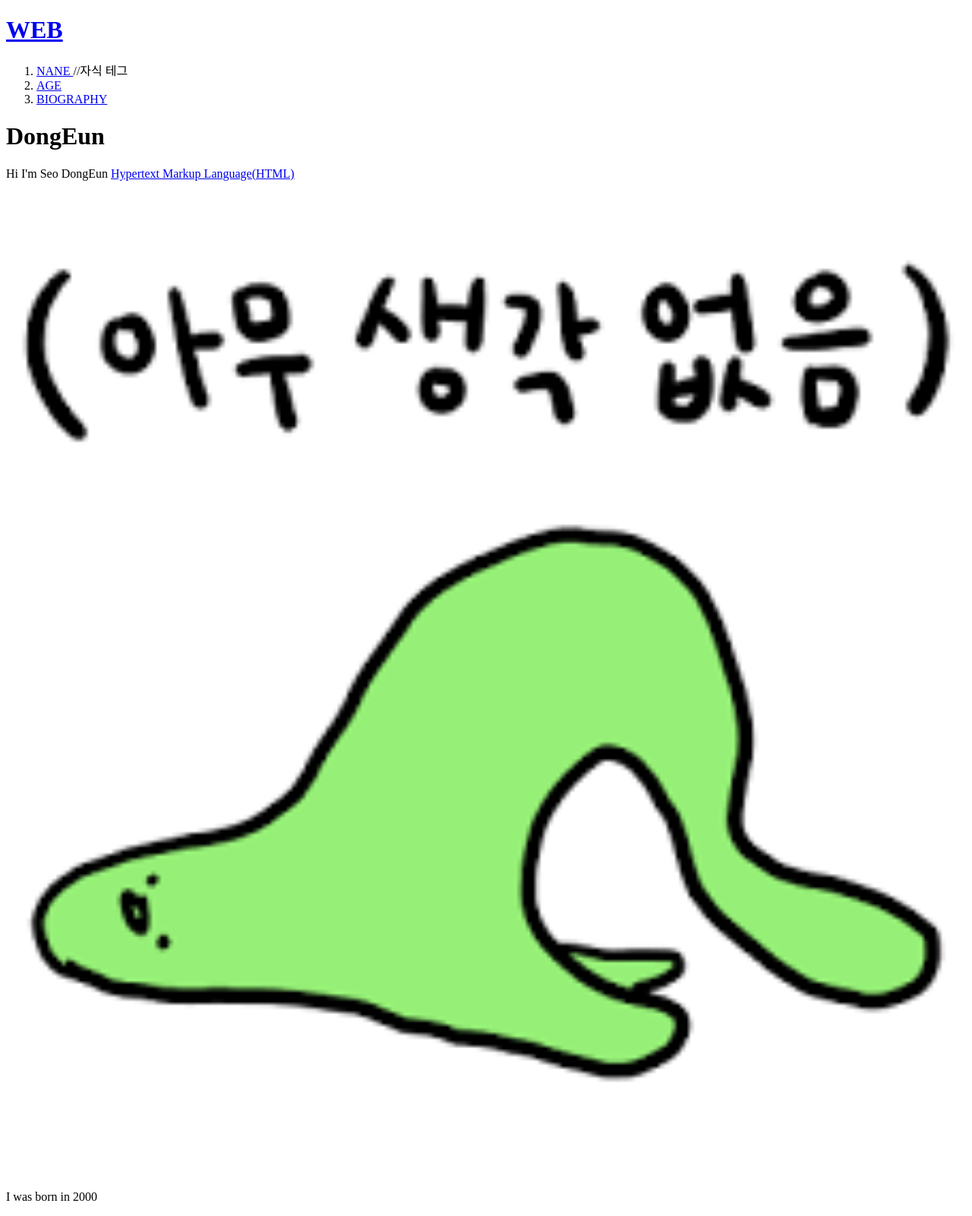
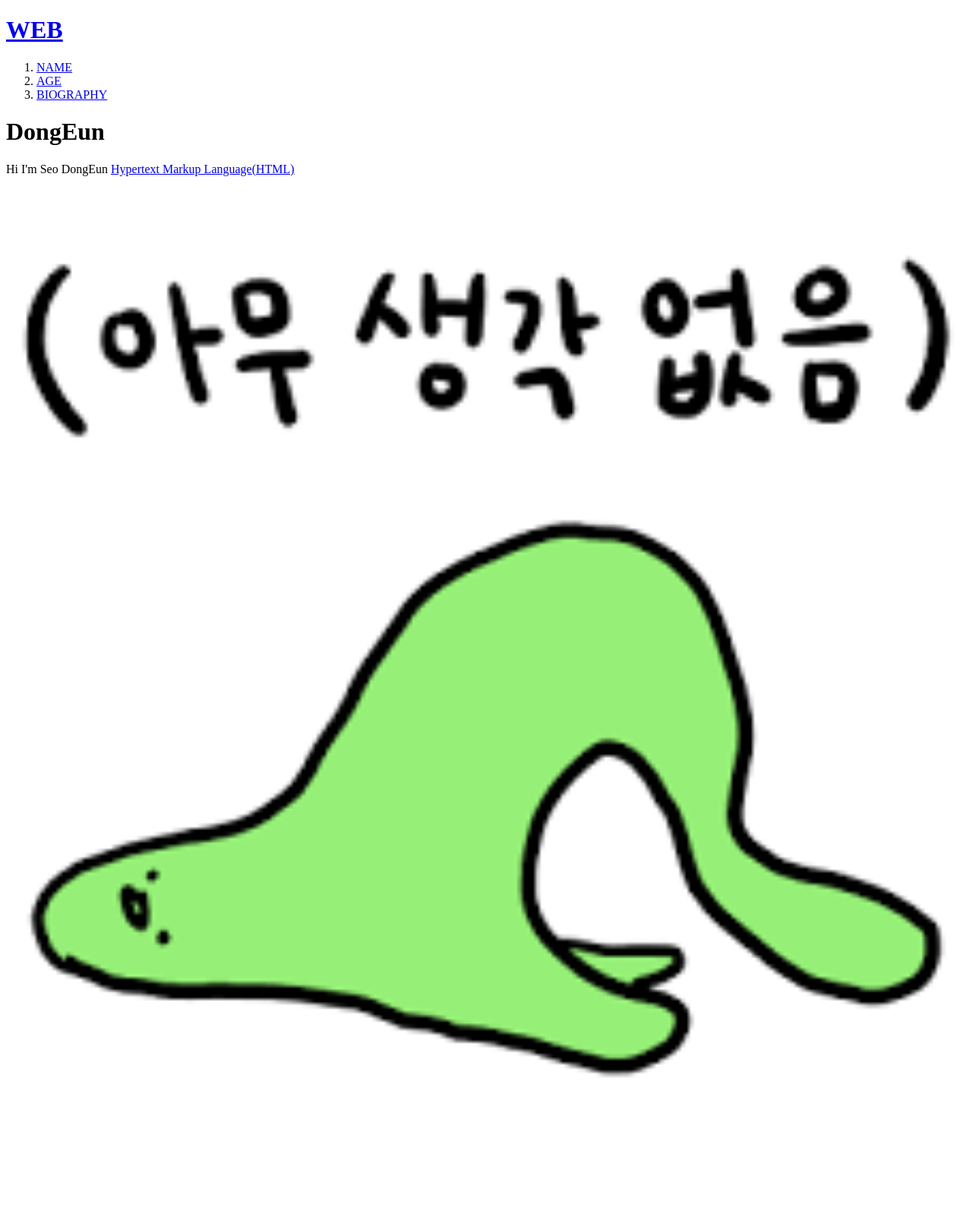
Before and after one commit to Dong-droid/study, a plain HTML site: page 1.html in a window 1280 px wide. Shown: the whole page at 76% size. After the commit the page ends 1561 px from the top, so only its background shows below. Drawn offline with Linux system fonts and the light colour scheme.

Commit message:
Update 1.html

```diff
--- a/1.html
+++ b/1.html
@@ -7,7 +7,7 @@
 <body>
 <h1><a href="index.html"> WEB </a> </h1>
 <ol>
-  <li><a href="1.html"> NANE </a> //자식 테그
+  <li><a href="1.html"> NAME </a>
   <li><a href="2.html"> AGE </a>
   <li><a href="3.html"> BIOGRAPHY </a>
 </ol>
@@ -19,6 +19,6 @@
     Hypertext Markup Language(HTML) </a>
 </p>
 <img src="coding.jpg" width="100%">
-<p style="margin-top:45px;"> I was born in 2000
+<p style="margin-top:45px;">
 </body>
 </html>
```
